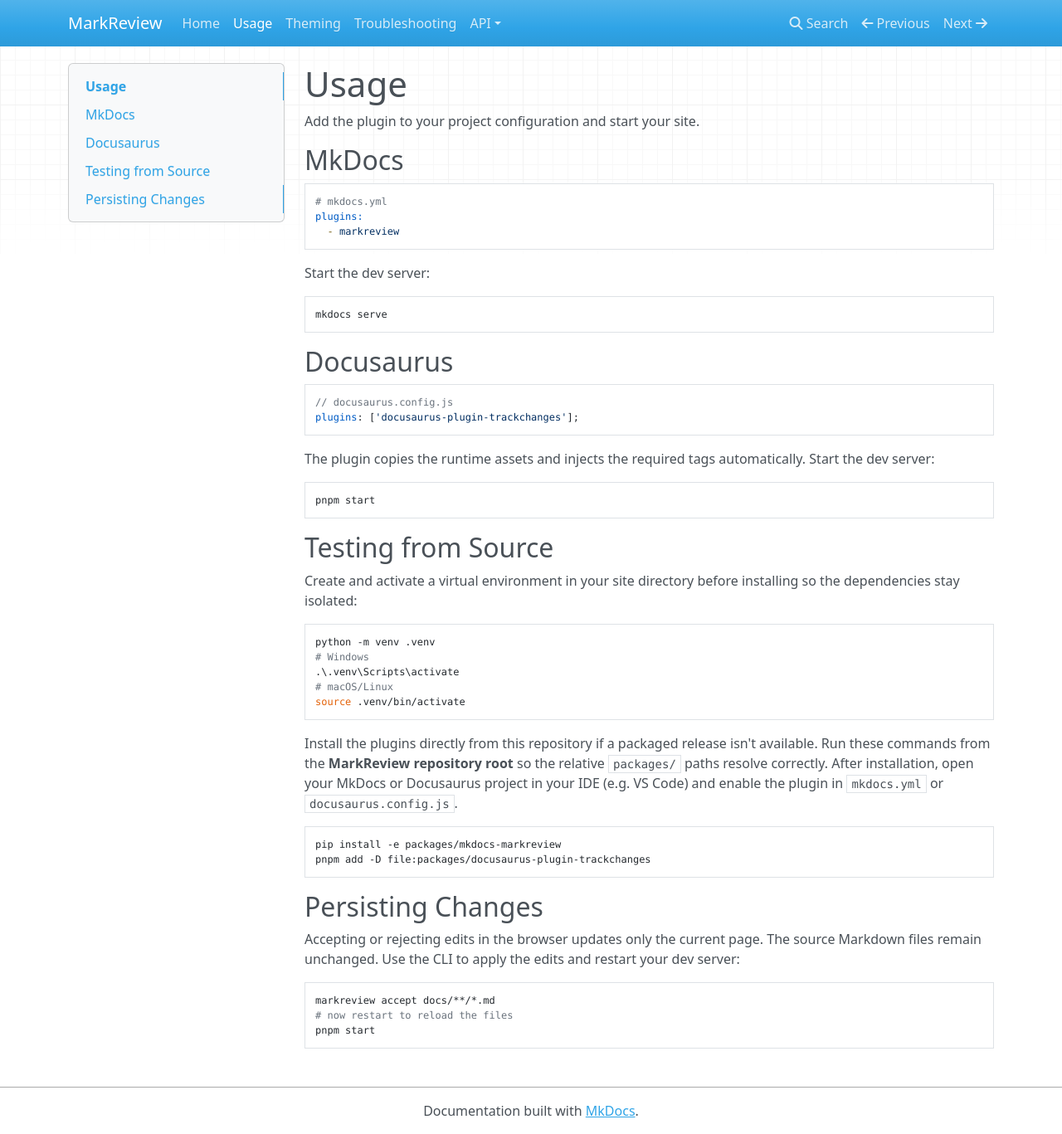
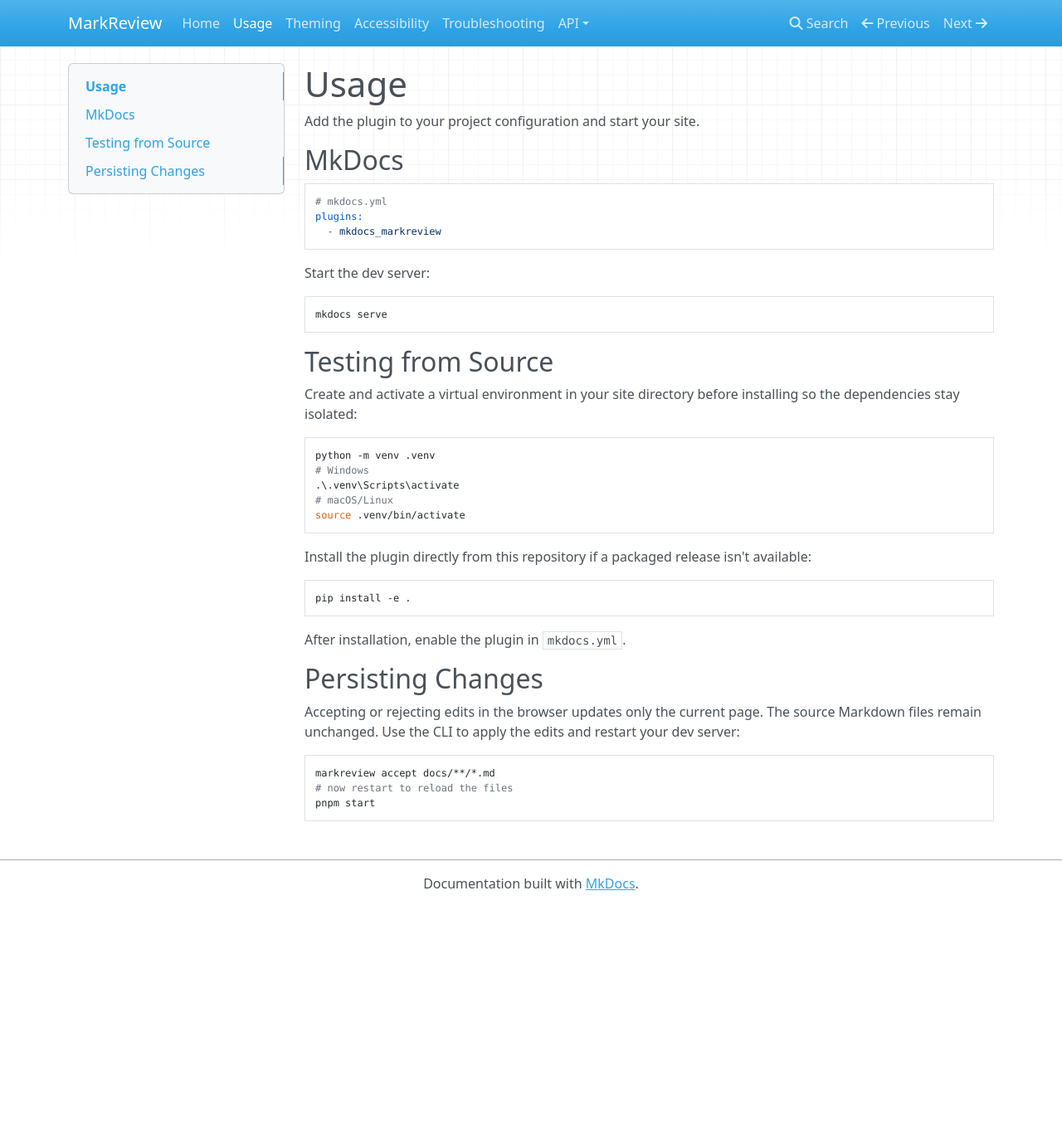
Before and after one commit to eputnam77/MarkReview, an MkDocs documentation site: the page built from docs/usage.md, in a window 1280 px wide and 1367 px high. Shown: the whole window at 83% size. Built offline with MkDocs 1.6.1, drawn with Linux system fonts in a browser that asks for light colours; nearby versions of some CDN libraries.

````diff
--- /dev/null
+++ b/docs/locales/en.json
@@ -0,0 +1,5 @@
+{
+  "accept": "Accept",
+  "reject": "Reject",
+  "comment": "Comment"
+}
--- /dev/null
+++ b/docs/locales/es.json
@@ -0,0 +1,5 @@
+{
+  "accept": "Aceptar",
+  "reject": "Rechazar",
+  "comment": "Comentar"
+}
--- a/docs/usage.md
+++ b/docs/usage.md
@@ -16,18 +16,6 @@ Start the dev server:
 mkdocs serve
 ```
 
-## Docusaurus
-
-```js
-// docusaurus.config.js
-plugins: ['docusaurus-plugin-trackchanges'];
-```
-The plugin copies the runtime assets and injects the required tags automatically.
-Start the dev server:
-
-```bash
-pnpm start
-```
 
 ## Testing from Source
 
@@ -41,12 +29,12 @@ python -m venv .venv
 source .venv/bin/activate
 ```
 
-Install the plugins directly from this repository if a packaged release isn't available. Run these commands from the **MarkReview repository root** so the relative `packages/` paths resolve correctly. After installation, open your MkDocs or Docusaurus project in your IDE (e.g. VS Code) and enable the plugin in `mkdocs.yml` or `docusaurus.config.js`.
+Install the plugin directly from this repository if a packaged release isn't available:
 
 ```bash
-pip install -e packages/mkdocs-markreview
-pnpm add -D file:packages/docusaurus-plugin-trackchanges
+pip install -e .
 ```
+After installation, enable the plugin in `mkdocs.yml`.
 
 ## Persisting Changes
 
--- a/mkdocs.yml
+++ b/mkdocs.yml
@@ -4,6 +4,7 @@ nav:
   - Home: index.md
   - Usage: usage.md
   - Theming: theming.md
+  - Accessibility: accessibility.md
   - Troubleshooting: troubleshooting.md
   - API:
       - Overview: api/index.md
````
Also changed, not shown: other parts of docs/usage.md (+1 -1 lines), README.md (+5 -34 lines), docs/VERIFICATION_REPORT.md (+7 -7 lines), docs/accessibility.md (added, +8 -0 lines), docs/api/index.md (+0 -2 lines), docs/index.md (+4 -5 lines), docs/troubleshooting.md (+3 -3 lines), 4 other files.
